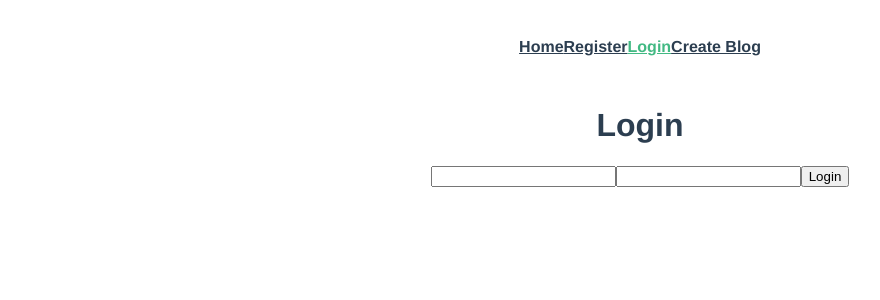
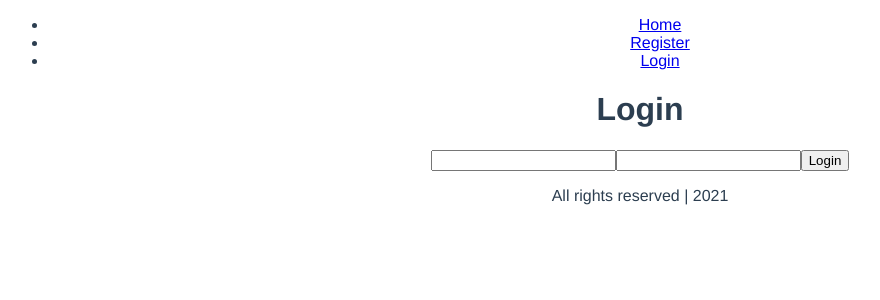
Before and after one commit to Agne-stat/Blog_Vue, a Vue app: page /login in a window 1280 px wide. Shown: the top 300 px of the page, without its empty margins (0-880 px from the left). Built offline with nearby package versions, Linux system fonts and the light colour scheme.

Commit message:
logic updated

```diff
--- a/src/App.vue
+++ b/src/App.vue
@@ -1,14 +1,24 @@
 <template>
   <div id="app">
-    <div id="nav">
-      <router-link to="/">Home</router-link>
-      <router-link to="/register">Register</router-link>
-      <router-link to="/login">Login</router-link>
-      <router-link to="/newPost">Create Blog</router-link>
-    </div>
+    <Header></Header>
     <router-view/>
+    <Footer></Footer>
   </div>
 </template>
+
+<script>
+import Header from './views/Header.vue'
+import Footer from './views/Footer.vue'
+
+export default {
+  name: "App",
+
+  components: {
+    Header,
+    Footer
+  }
+}
+</script>
 
 <style>
 #app {
--- a/src/components/Login.vue
+++ b/src/components/Login.vue
@@ -1,7 +1,7 @@
 <template>
-  <div>
+  <main>
     <h1>Login</h1>
-    <form>
+    <form v-if="!loginState">
         <input type="text"
         required
         v-model="user.name">
@@ -10,11 +10,14 @@
         required
         v-model="user.password">
 
+
         <button
         @click.prevent="login"
         >Login</button>
     </form>
-  </div>
+
+    <p v-if="loginState">Welcome !</p>
+  </main>
 </template>
 
 <script>
@@ -26,7 +29,9 @@ export default {
           user: {
               name: '',
               password: ''
-          }
+          },
+          loginState: false,
+
       }
   },
 
@@ -50,11 +55,18 @@ export default {
             console.log(data.secretKey)
             localStorage.setItem('blogVue', data.secretKey)
             localStorage.setItem('blogVue_username', user.name)
+            this.loginState = true
         })
 
     }
 
-  }
+  },
+
+  watch: {
+        loginState: function() {
+            this.$router.go()
+        }
+    }
 
 }
 </script>
--- a/src/components/NewPost.vue
+++ b/src/components/NewPost.vue
@@ -1,5 +1,5 @@
 <template>
-  <div>
+  <main>
     <h1>New Post</h1>
     <form>
         <input type="text"
@@ -26,12 +26,14 @@
                 <router-link :to="'newPost/'+post.id">
                     <button>Update Post</button>
                 </router-link>
-                <button @click="deletePost(post.id)">Delete Post</button>
+                <button
+                @click="deletePost(post.id)
+                ">Delete Post</button>
             </div>
         </div>
     </div>
 
-  </div>
+  </main>
 </template>
 
 <script>
@@ -72,6 +74,8 @@ export default {
                 this.newPost = data
                 console.log(data)
             })
+
+
         },
 
         deletePost(userid) {
@@ -103,6 +107,12 @@ export default {
             this.userPosts = data.data
             console.log(this.userPosts)
         })
+    },
+
+    watch: {
+        newPost: function() {
+            this.$router.go()
+        }
     }
 
 }
--- a/src/components/Posts.vue
+++ b/src/components/Posts.vue
@@ -1,7 +1,10 @@
 <template>
-  <div>
+  <main>
     <h1>Posts</h1>
     <div class="wrapper">
+
+
+      <button @click="filterByDate">See new Posts</button>
 
       <div class="post"
         v-for="(post,index) in posts"
@@ -9,7 +12,6 @@
             <router-link :to="'/post/'+post.username+'/'+post.id">
               <img :src="post.image" alt="">
             </router-link>
-
 
             <router-link :to="'/post/'+post.username">
               <p>{{post.username}}</p>
@@ -25,7 +27,7 @@
       </div>
 
     </div>
-  </div>
+  </main>
 </template>
 
 <script>
@@ -35,6 +37,14 @@ export default {
   data() {
     return {
       posts: null,
+      search: ''
+    }
+  },
+
+  methods: {
+    filterByDate() {
+      this.posts.sort((a,b) => b.timestamp - a.timestamp)
+      console.log(this.posts)
     }
   },
 
@@ -45,7 +55,9 @@ export default {
       this.posts = data.data
       console.log(this.posts)
     })
-  }
+  },
+
+
 
 }
 </script>
--- a/src/components/Register.vue
+++ b/src/components/Register.vue
@@ -1,5 +1,5 @@
 <template>
-  <div>
+  <main>
     <h1>Register</h1>
     <form>
         <input type="text"
@@ -18,7 +18,7 @@
         @click.prevent="register"
         >Register</button>
     </form>
-  </div>
+  </main>
 </template>
 
 <script>
--- a/src/components/SinglePost.vue
+++ b/src/components/SinglePost.vue
@@ -1,5 +1,5 @@
 <template>
-  <div>
+  <main>
     <h1>Post</h1>
     <div class="wrapper">
 
@@ -11,7 +11,7 @@
       </div>
 
     </div>
-  </div>
+  </main>
 </template>
 
 <script>
--- a/src/components/UpdatePost.vue
+++ b/src/components/UpdatePost.vue
@@ -1,5 +1,5 @@
 <template>
-  <div>
+  <main>
     <h1>Update Post</h1>
     <form>
         <input type="text"
@@ -13,7 +13,7 @@
 
     </form>
 
-  </div>
+  </main>
 </template>
 
 <script>
--- a/src/components/UserPosts.vue
+++ b/src/components/UserPosts.vue
@@ -1,5 +1,5 @@
 <template>
-  <div>
+  <main>
     <h1>{{this.posts.username}} Posts</h1>
     <div class="wrapper">
 
@@ -13,7 +13,7 @@
       </div>
 
     </div>
-  </div>
+  </main>
 </template>
 
 <script>
--- a/src/router/index.js
+++ b/src/router/index.js
@@ -17,6 +17,20 @@ const routes = [
     component: Home
   },
 
+  //all users posts
+  {
+    path: '/post/:name',
+    name: 'UserPosts',
+    component: UserPosts
+  },
+
+  {
+    path: '/post/:name/:id',
+    name: 'SinglePost',
+    component: SinglePost
+  },
+
+  //user account
   {
     path: '/register',
     name: 'Register',
@@ -29,6 +43,7 @@ const routes = [
     component: Login
   },
 
+  // logedin user posts
   {
     path: '/newPost',
     name: 'NewPost',
@@ -40,21 +55,6 @@ const routes = [
     name: 'UpdatePost',
     component: UpdatePost
   },
-
-  {
-    path: '/post/:name',
-    name: 'UserPosts',
-    component: UserPosts
-  },
-
-  {
-    path: '/post/:name/:id',
-    name: 'SinglePost',
-    component: SinglePost
-  },
-
-
-
 ]
 
 const router = new VueRouter({
--- /dev/null
+++ b/src/views/Footer.vue
@@ -0,0 +1,22 @@
+<template>
+  <footer>
+      <p>All rights reserved | {{date}}</p>
+  </footer>
+</template>
+
+
+<script>
+export default {
+    name: "Footer",
+
+    data() {
+        return {
+            date: new Date().getFullYear()
+        }
+    }
+}
+</script>
+
+<style>
+
+</style>
--- /dev/null
+++ b/src/views/Header.vue
@@ -0,0 +1,47 @@
+<template>
+  <header>
+      <nav>
+          <ul>
+              <li><router-link to="/">Home</router-link></li>
+              <li v-if="!logedin"><router-link to="/register">Register</router-link></li>
+              <li v-if="!logedin"><router-link to="/login">Login</router-link></li>
+              <li v-if="logedin"><router-link to="/newPost">Create Blog</router-link></li>
+              <li v-if="logedin" @click="logout"><router-link to="/">Logout</router-link></li>
+          </ul>
+      </nav>
+  </header>
+</template>
+
+
+<script>
+export default {
+    name: "Header",
+
+    data() {
+        return {
+            logedin: false,
+
+        }
+    },
+
+    methods: {
+        logout() {
+            localStorage.removeItem('blogVue')
+            this.$router.go()
+        }
+    },
+
+    created() {
+        if(localStorage.blogVue) {
+            this.logedin = true
+        }
+    },
+
+
+
+}
+</script>
+
+<style>
+
+</style>
--- a/src/views/Home.vue
+++ b/src/views/Home.vue
@@ -1,8 +1,8 @@
 <template>
-  <div>
+  <main>
     <h1>Homepage</h1>
     <Posts></Posts>
-  </div>
+  </main>
 </template>
 
 <script>
```
Lines whose indentation alone changed are shown as unchanged.
